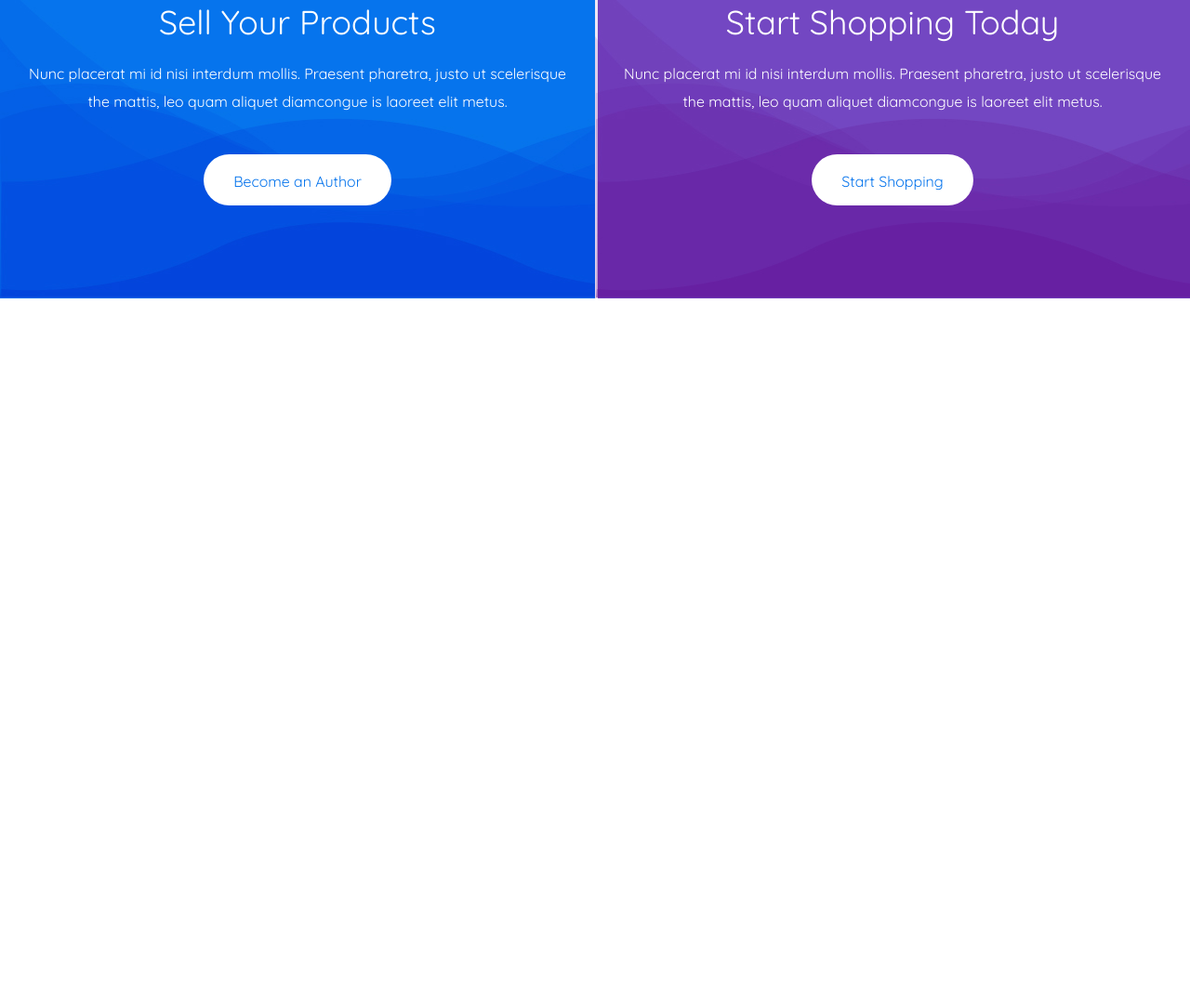
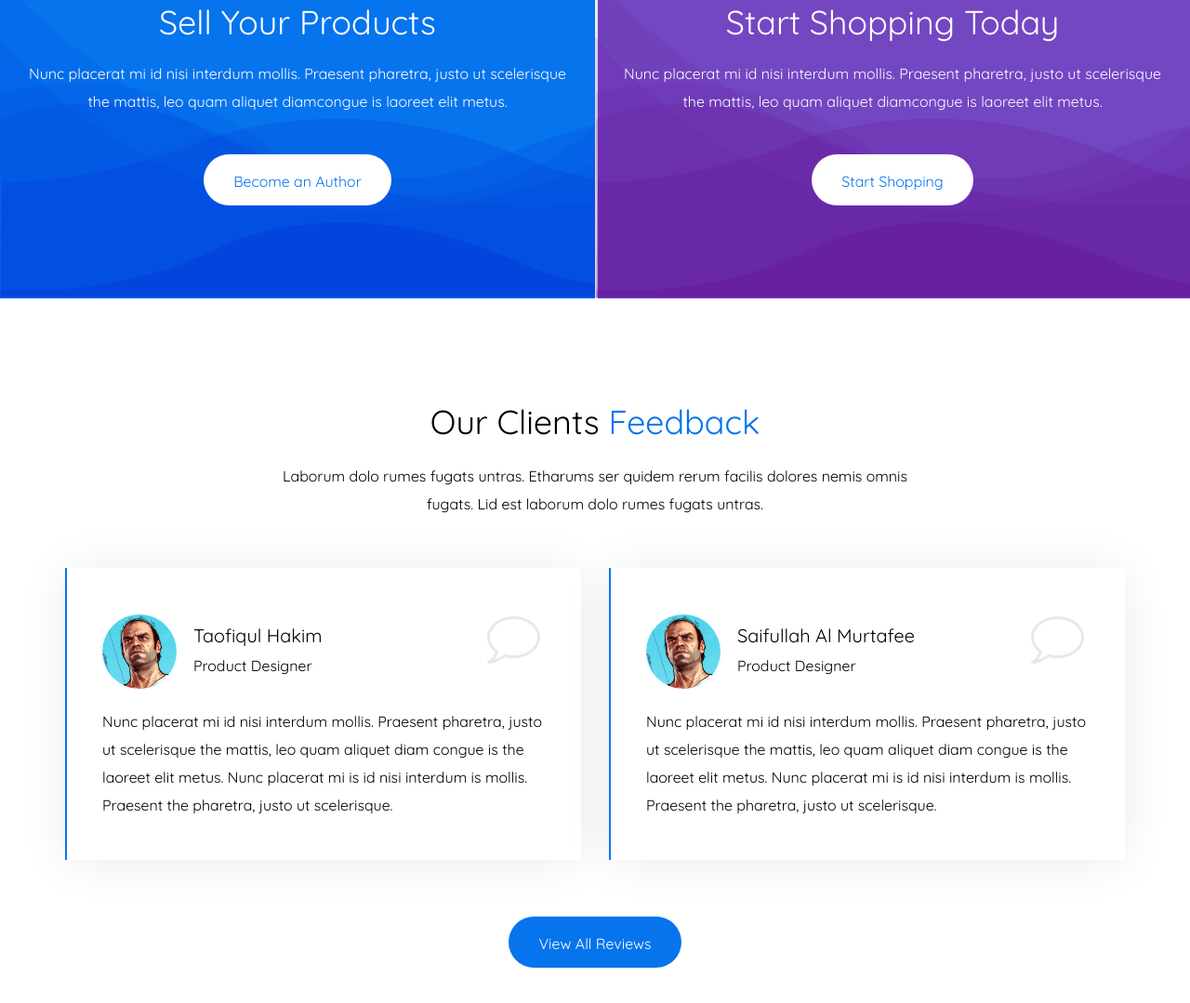
Before and after one commit to Dencho96/MartPlace, a website: page app/index.html in a window 1280 px wide. Shown: the part 6896-7975 px from the top of the page at 93% size. Before the commit the page ends 7217 px from the top, so only its background shows below. Drawn offline with nearby package versions, Linux system fonts and the light colour scheme; files whose address does not match are found by name.

Commit message:
added feedback section

```diff
--- a/app/index.html
+++ b/app/index.html
@@ -915,6 +915,56 @@
                 </div>
             </div>
         </section>
+        <section class="feedback">
+            <div class="container">
+                <div class="feedback__title">
+                    Our Clients <span class="blue-text">Feedback</span>
+                </div>
+                <p class="feedback__text">
+                    Laborum dolo rumes fugats untras. Etharums ser quidem rerum facilis dolores nemis omnis fugats. Lid est laborum dolo rumes fugats untras.
+                </p>
+                <div class="feedback__inner d-flex">
+                    <div class="feedback__item">
+                        <a class="profile d-flex feedback__profile" href="#">
+                            <img class="profile__avatar feedback__avatar" src="images/profile-avatar.jpg" alt="Avatar">
+                            <div class="profile__info feedback__profile-info">
+                                <span class="profile__name feedback__name">
+                                    Taofiqul Hakim
+                                </span>
+                                <span class="profile__specialty">
+                                    Product Designer
+                                </span>
+                            </div>
+                        </a>
+                        <span class="lnr lnr-bubble feedback__icon"></span>
+                        <p class="feedback__text feedback__item-text">
+                            Nunc placerat mi id nisi interdum mollis. Praesent pharetra, justo ut scelerisque the mattis, leo quam aliquet diam congue is the laoreet elit metus. Nunc placerat mi is id nisi interdum is mollis. Praesent the pharetra, justo ut scelerisque.
+                        </p>
+                    </div>
+                    <div class="feedback__item">
+                        <a class="profile d-flex feedback__profile" href="#">
+                            <img class="profile__avatar feedback__avatar" src="images/profile-avatar.jpg" alt="Avatar">
+                            <div class="profile__info feedback__profile-info">
+                                <span class="profile__name feedback__name">
+                                    Saifullah Al Murtafee
+                                </span>
+                                <span class="profile__specialty">
+                                    Product Designer
+                                </span>
+                            </div>
+                        </a>
+                        <span class="lnr lnr-bubble feedback__icon"></span>
+                        <p class="feedback__text feedback__item-text">
+                            Nunc placerat mi id nisi interdum mollis. Praesent pharetra, justo ut scelerisque the mattis, leo quam aliquet diam congue is the laoreet elit metus. Nunc placerat mi is id nisi interdum is mollis. Praesent the pharetra, justo ut scelerisque.
+                        </p>
+                    </div>
+                </div>
+                <a class="btn btn--blue feedback__btn" href="#">
+                    View All Reviews
+                </a>
+            </div>
+
+        </section>
     </main>
 
     <script src="https://ajax.googleapis.com/ajax/libs/jquery/3.5.1/jquery.min.js "></script>
--- a/app/scss/componenets/_profile.scss
+++ b/app/scss/componenets/_profile.scss
@@ -17,4 +17,8 @@
         color: #0674ec;
         font-size: 15px;
     }
+    &__specialty {
+        display: block;
+        margin-right: auto;
+    }
 }
--- a/app/scss/style.scss
+++ b/app/scss/style.scss
@@ -596,3 +596,61 @@
         margin-bottom: 100px;
     }
 }
+
+.feedback {
+    padding-top: 112px;
+    text-align: center;
+    &__title {
+        margin-bottom: 22px;
+        font-size: 36px;
+    }
+    &__text {
+        max-width: 675px;
+        margin: 0 auto 54px;
+        font-size: 16px;
+        line-height: 30px;
+    }
+    &__inner {
+        justify-content: space-between;
+        margin-bottom: 61px;
+    }
+    &__item {
+        position: relative;
+        max-width: 555px;
+        width: 100%;
+        padding: 50px 38px 0;
+        border-left: 2px solid $blue;
+        border-radius: 0 4px 4px 0;
+        box-shadow: 0 2px 50px rgba(0, 0, 0, 0.08);
+        text-align: left;
+    }
+    &__profile {
+        max-width: 350px;
+        margin-bottom: 20px;
+    }
+    &__avatar {
+        width: 80px;
+        height: 80px;
+    }
+    &__profile-info {
+        margin-left: 8px;
+    }
+    &__name {
+        margin: -4px 0 12px;
+        display: block;
+        font-size: 20px;
+    }
+    &__icon {
+        position: absolute;
+        top: 46px;
+        right: 41px;
+        color: #e8e8e8;
+        font-size: 60px;
+    }
+    &__item-text {
+        margin-bottom: 44px;
+    }
+    &__btn {
+        margin-bottom: 120px;
+    }
+}
```
Also changed, not shown: app/css/style.min.css.
